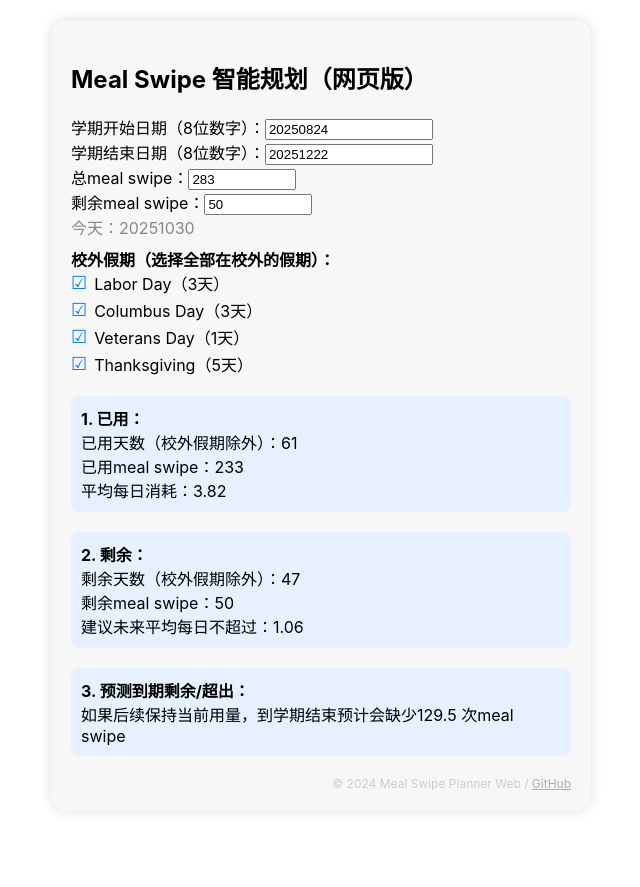
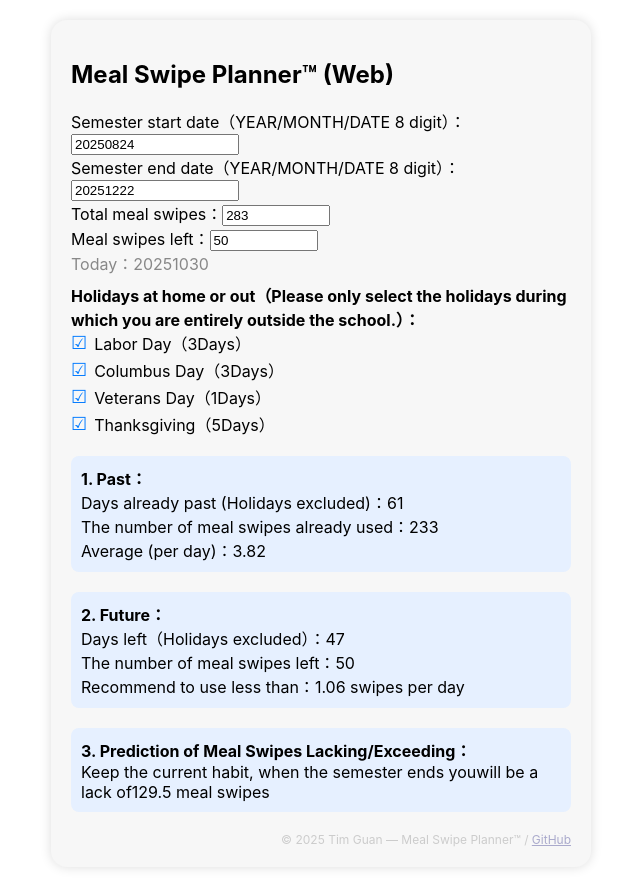
Before and after one commit to tzguan2023-coder/meal-swipe-planner, a React (Create React App) app: page / in a window 1280 px wide. Shown: the whole page, without its empty margins (319-959 px from the left). Before the commit the page ends 831 px from the top, so only its background shows below. Built offline with nearby package versions, Linux system fonts and the light colour scheme.

Commit message:
English version

```diff
--- a/src/App.js
+++ b/src/App.js
@@ -2,7 +2,7 @@ import './App.css';
 
 import React, { useState, useEffect } from 'react';
 
-// 假期列表，按需扩展
+// Holidays list
 const HOLIDAYS = [
   { label: 'Labor Day', days: 3, dates: ['20250830', '20250831', '20250901'] },
   { label: 'Columbus Day', days: 3, dates: ['20251011', '20251012', '20251013'] },
@@ -28,7 +28,7 @@ function isBetween(d, start, end) {
 const STORAGE_KEY = 'meal_swipe_local_save';
 
 function App() {
-  // 加载本地缓存
+  // Local cache
   const loadSaved = () => {
     try {
       const saved = JSON.parse(localStorage.getItem(STORAGE_KEY));
@@ -49,11 +49,11 @@ function App() {
     localStorage.setItem(STORAGE_KEY, JSON.stringify({ startDate, endDate, totalMeal, remainMeal, selected }));
   }, [startDate, endDate, totalMeal, remainMeal, selected]);
 
-  // 今天日期
+  // Today's date
   const now = new Date();
   const todayStr = `${now.getFullYear()}${String(now.getMonth() + 1).padStart(2, '0')}${String(now.getDate()).padStart(2, '0')}`;
 
-  // 学期内的假期
+  // Holidays within the school year
   const availableHolidays = HOLIDAYS.filter(h =>
     h.dates.some(d => isBetween(d, startDate, endDate))
   );
@@ -92,18 +92,18 @@ function App() {
 
   return (
     <div style={{ maxWidth: 500, margin: "20px auto", padding: 20, background: "#f7f7f7", borderRadius: 16, boxShadow: "0 0 12px #ddd" }}>
-      <h2>Meal Swipe 智能规划（网页版）</h2>
-      <label>学期开始日期（8位数字）：</label>
+      <h2>Meal Swipe Planner™ (Web) </h2>
+      <label>Semester start date（YEAR/MONTH/DATE 8 digit）：</label>
       <input value={startDate} onChange={e => setStartDate(e.target.value)} placeholder="20250824" maxLength={8} style={{ width: 160 }} /><br />
-      <label>学期结束日期（8位数字）：</label>
+      <label>Semester end date（YEAR/MONTH/DATE 8 digit）：</label>
       <input value={endDate} onChange={e => setEndDate(e.target.value)} placeholder="20251222" maxLength={8} style={{ width: 160 }} /><br />
-      <label>总meal swipe：</label>
+      <label>Total meal swipes：</label>
       <input value={totalMeal} onChange={e => setTotalMeal(e.target.value)} style={{ width: 100 }} /><br />
-      <label>剩余meal swipe：</label>
+      <label>Meal swipes left：</label>
       <input value={remainMeal} onChange={e => setRemainMeal(e.target.value)} style={{ width: 100 }} /><br />
-      <div style={{ color: '#888', marginBottom: 8 }}>今天：{todayStr}</div>
+      <div style={{ color: '#888', marginBottom: 8 }}>Today：{todayStr}</div>
 
-      <b>校外假期（选择全部在校外的假期）：</b>
+      <b>Holidays at home or out（Please only select the holidays during which you are entirely outside the school.）：</b>
       <div>
         {availableHolidays.map(h =>
           <div key={h.label} style={{ display: "flex", alignItems: "center", marginBottom: 3 }}>
@@ -112,32 +112,32 @@ function App() {
               style={{ cursor: "pointer", fontSize: 18, color: selected.includes(h.label) ? "#007aff" : "#999" }}>
               {selected.includes(h.label) ? "☑" : "☐"}
             </span>
-            <span style={{ marginLeft: 7 }}>{h.label}（{h.days}天）</span>
+            <span style={{ marginLeft: 7 }}>{h.label}（{h.days}Days）</span>
           </div>
         )}
       </div>
 
       <div style={{ margin: "20px 0", background: "#e6f0ff", borderRadius: 8, padding: 10 }}>
-        <b>1. 已用：</b><br />
-        已用天数（校外假期除外）：{usedDays}<br />
-        已用meal swipe：{usedMeal}<br />
-        平均每日消耗：{avgUsed}
+        <b>1. Past：</b><br />
+        Days already past (Holidays excluded)：{usedDays}<br />
+        The number of meal swipes already used：{usedMeal}<br />
+        Average (per day)：{avgUsed}
       </div>
       <div style={{ margin: "20px 0", background: "#e6f0ff", borderRadius: 8, padding: 10 }}>
-        <b>2. 剩余：</b><br />
-        剩余天数（校外假期除外）：{remainDays}<br />
-        剩余meal swipe：{remainMeal}<br />
-        建议未来平均每日不超过：{avgRemain}
+        <b>2. Future：</b><br />
+        Days left（Holidays excluded）：{remainDays}<br />
+        The number of meal swipes left：{remainMeal}<br />
+        Recommend to use less than：{avgRemain} swipes per day
       </div>
       <div style={{ margin: "20px 0", background: "#e6f0ff", borderRadius: 8, padding: 10 }}>
-        <b>3. 预测到期剩余/超出：</b><br />
+        <b>3. Prediction of Meal Swipes Lacking/Exceeding：</b><br />
         {futureLeft !== '--' &&
-          <>如果后续保持当前用量，到学期结束预计
-            {Number(futureLeft) > 0 ? '还剩' : '会缺少'}
-            {Math.abs(Number(futureLeft))} 次meal swipe</>
+          <>Keep the current habit, when the semester ends you
+            {Number(futureLeft) > 0 ? 'will leave unused' : 'will be a lack of'}
+            {Math.abs(Number(futureLeft))} meal swipes</>
         }
       </div>
-      <div style={{ color: "#ccc", fontSize: 12, textAlign: "right" }}>© 2024 Meal Swipe Planner Web / <a href="https://github.com/" style={{color:'#aac'}}>GitHub</a></div>
+      <div style={{ color: "#ccc", fontSize: 12, textAlign: "right" }}>© 2025 Tim Guan — Meal Swipe Planner™ / <a href="https://github.com/" style={{color:'#aac'}}>GitHub</a></div>
     </div>
   );
 }
```
